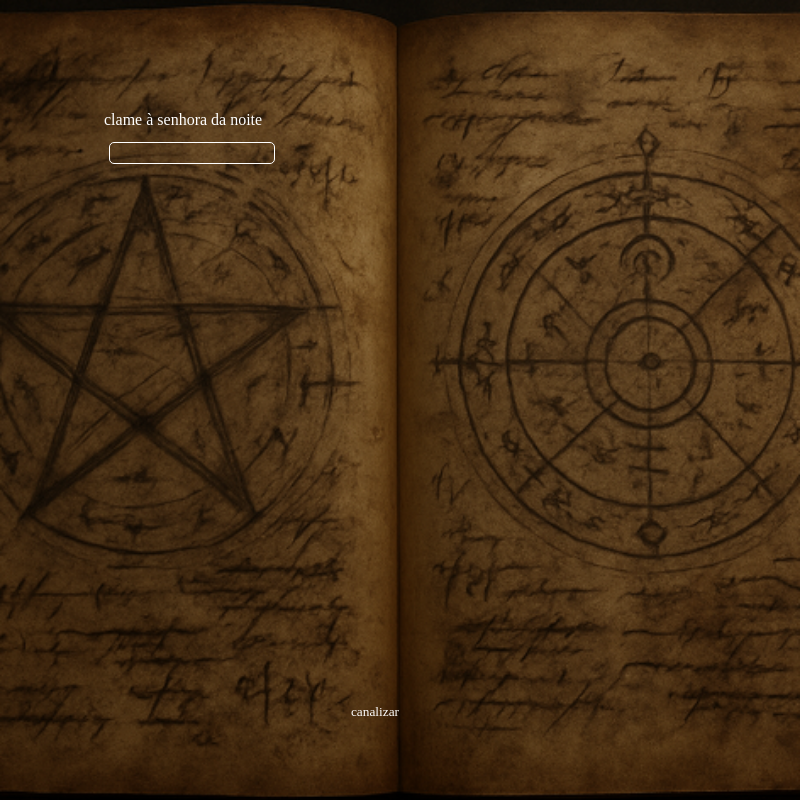
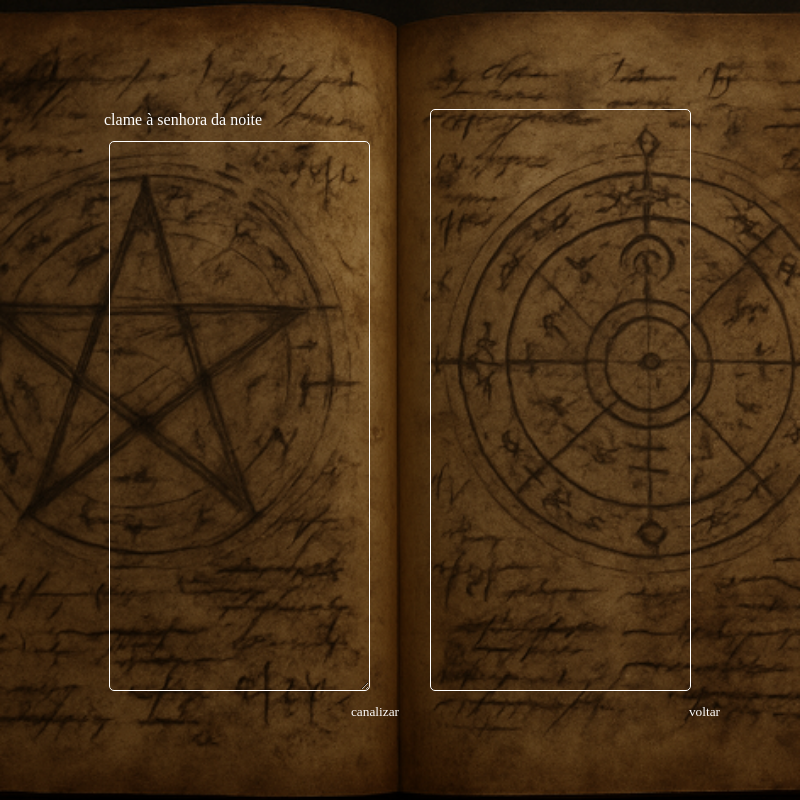
Before and after one commit to lfjade/codex-arcana, an Electron app: page clame.html in a window 800 px wide. Drawn offline with Linux system fonts and the light colour scheme; a web font is replaced by a local one.

Commit message:
vários ajustes visuais pendentes, mas o app ta funcionandoooooooo

```diff
--- a/clame.html
+++ b/clame.html
@@ -11,11 +11,11 @@
     <div id="hero-grimorio">
         <div class = "pagina">
             <label for = "clame-a-senhora-da-noite">clame à senhora da noite</label>
-            <input id = "clame-a-senhora-da-noite">
+            <textarea id = "clame-a-senhora-da-noite"> </textarea>
             <button id = "canalizar">canalizar</button>
         </div>
         <div class = "pagina">
-            <p id = "resposta-hecate">placeholder</p>
+            <p id = "resposta-hecate"></p>
             <button id = "voltar">voltar</button>
         </div>
     </div>
--- a/renderer.js
+++ b/renderer.js
@@ -86,14 +86,14 @@ window.addEventListener('DOMContentLoaded', async () =>{
         const inputOracao = document.getElementById('clame-a-senhora-da-noite')
         const btnCanalizar = document.getElementById('canalizar')
         const respostaHecate = document.getElementById('resposta-hecate')
-        const paginas = document.querySelectorAll('.pagina')
+        // const paginas = document.querySelectorAll('.pagina')
 
-        function mostrarPagina(index){
-            paginas.forEach((pagina, i) =>{
-                pagina.style.display = i ===index? 'block':'none'
-            })
-        }
-        mostrarPagina(0)
+        // function mostrarPagina(index){
+        //     paginas.forEach((pagina, i) =>{
+        //         pagina.style.display = i ===index? 'block':'none'
+        //     })
+        // }
+        // mostrarPagina(0)
 
     if (inputOracao && btnCanalizar && respostaHecate) {
         btnCanalizar.addEventListener('click', async () =>{
--- a/styleHome.css
+++ b/styleHome.css
@@ -145,7 +145,12 @@ input[type=text], select{
   font-size: smaller;
   line-height: 1.5;
   white-space: pre-wrap;
+  color: white
 
+}
+
+#clame-a-senhora-da-noite{
+  flex:1;
 }
 
 #resposta-hecate{
```
